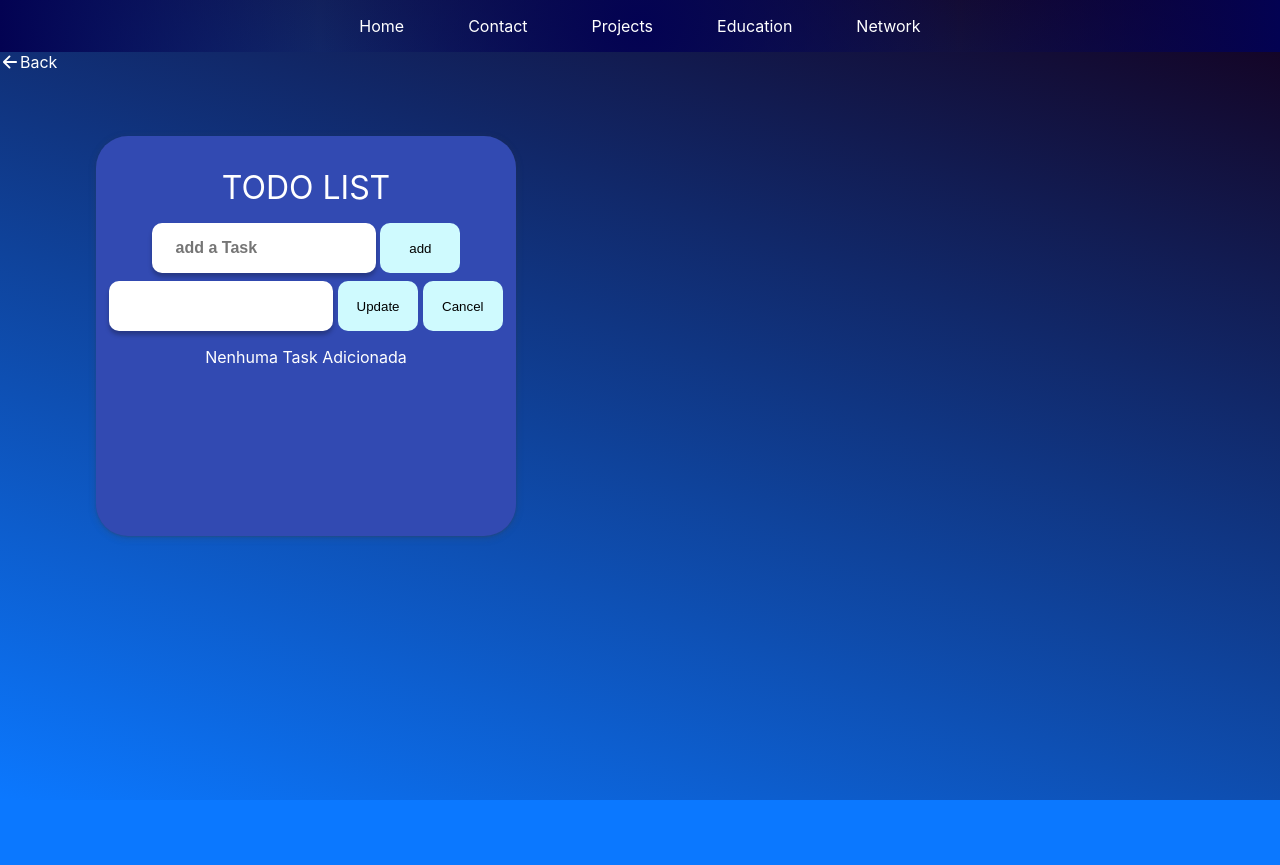
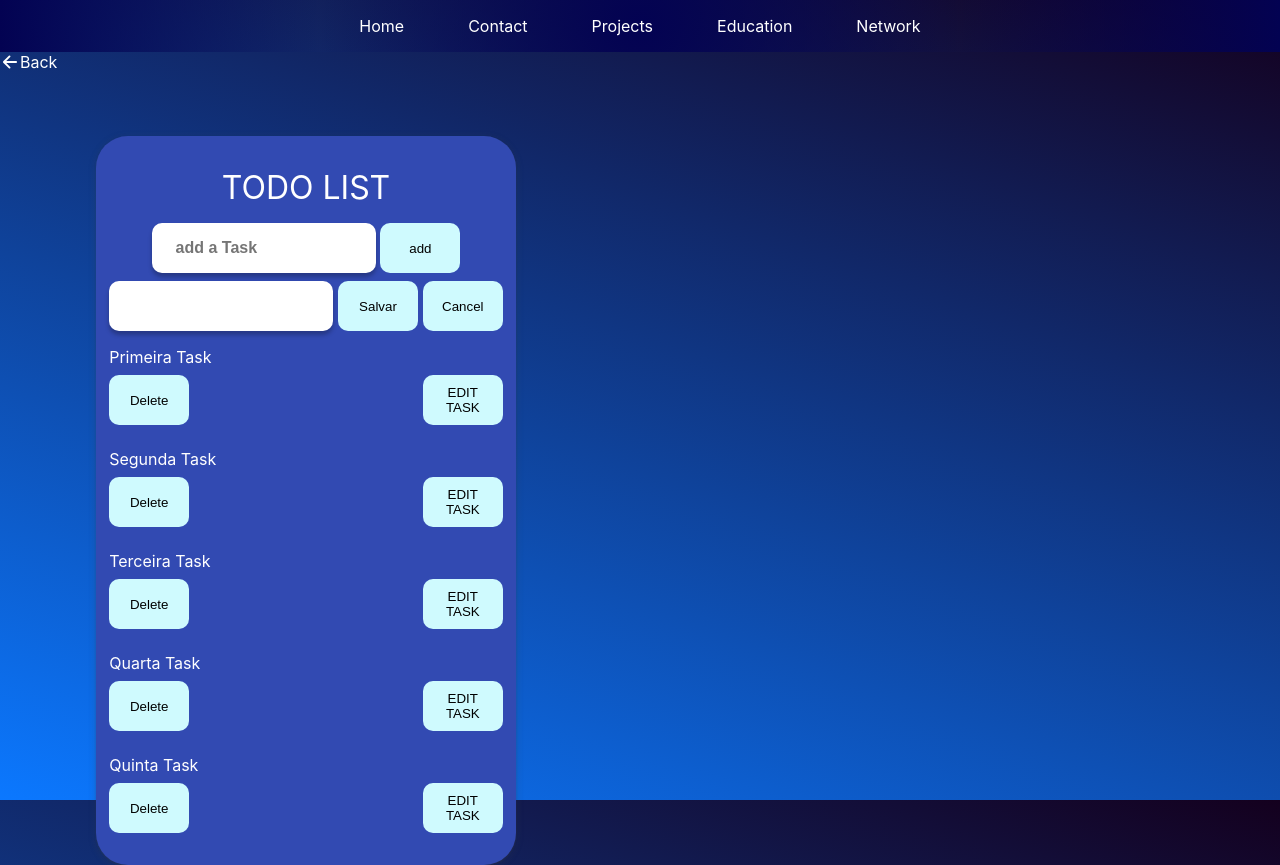
Before and after one commit to EduExtreme/edu-site-next, a Next.js app: page /projects in a window 1280 px wide. Before the commit the page ends 800 px from the top, so only its background shows below. Built offline with nearby package versions, Linux system fonts and the light colour scheme.

Commit message:
feat: handle add and delete adjustments

```diff
--- a/src/components/TodoProject/index.tsx
+++ b/src/components/TodoProject/index.tsx
@@ -1,39 +1,78 @@
-import { useState } from 'react';
+import { Fragment, useState } from 'react';
 import { v4 as uuidv4 } from 'uuid';
-import { GrAdd, GrTask } from 'react-icons/gr';
-import { Button, Input, TodoApp, TodoSection } from './styles';
+import { GrAdd } from 'react-icons/gr';
+import { Button, Input, TaskContent, TodoApp, TodoSection } from './styles';
+
+interface Task {
+  id: string;
+  isDone: boolean;
+  name: string;
+}
+const PreviousTasks = [
+  {
+    id: '1',
+    isDone: false,
+    name: 'Primeira Task',
+  },
+  {
+    id: '2',
+    isDone: false,
+    name: 'Segunda Task',
+  },
+  {
+    id: '3',
+    isDone: false,
+    name: 'Terceira Task',
+  },
+  {
+    id: '4',
+    isDone: false,
+    name: 'Quarta Task',
+  },
+  {
+    id: '5',
+    isDone: false,
+    name: 'Quinta Task',
+  },
+];
 
 export function TodoProject() {
   const [inputTask, setInputTask] = useState('');
-  const [tasks, setTasks] = useState([]);
 
-  const handleAdd = () => {
+  const [tasks, setTasks] = useState<Task[]>(PreviousTasks);
+
+  const handleAddNewTask = () => {
     if (inputTask) {
-      setTasks([
-        {
+      const addsData = [...tasks];
+
+      addsData.push({
         id: uuidv4(),
         name: inputTask,
         isDone: false,
-        },
-        ...tasks,
-      ]);
+      });
+
+      setTasks(addsData);
       setInputTask('');
     }
   };
 
-  const deleteTask = (index: number) => {
-    tasks.splice(index, 1);
-    setTasks([...tasks]);
+  // const deleteTask = (index: number) => {
+  //   tasks.splice(index, 1);
+  //   setTasks([...tasks]);
+  // };
+  const deleteTask = (id: string) => {
+    const uptadeData = [...tasks];
+
+    const findTaskItem = uptadeData.filter((task) => {
+      return task.id !== id;
+    });
+
+    setTasks(findTaskItem);
   };
-  const editTask = (index) => {
-    const updatedTodo = {
-      id: tasks.id,
-      name: tasks.name,
-      isDone: tasks.isDone,
+
+  const handleUpdateTask = () => {
+    const updatedTodo = [...tasks];
   };
-    setInputTask(updatedTodo);
-  };
-  console.log('LISTA DE TAREFAS', tasks);
 
   return (
     <TodoSection>
@@ -45,44 +84,38 @@ export function TodoProject() {
             onChange={(e) => setInputTask(e.target.value)}
             placeholder="add a Task"
           />
-          <Button type="button" onClick={handleAdd}>
+          <Button type="button" onClick={handleAddNewTask}>
             <GrAdd /> add
           </Button>
         </div>
+
         <div className="update-task">
-          <Input value={inputTask.name} onChange={(e) => editTask(e)} />
-          <Button
-            type="button"
-            onChange={(index) => setInputTask(index.target.value)}
-          >
-            Update
+          <Input type="text" />
+
+          <Button type="button">Salvar</Button>
+
+          <Button type="button" onClick={() => setInputTask(tasks[0].name)}>
+            Cancel
           </Button>
-          <Button type="button">Cancel</Button>
         </div>
 
         {tasks.length > 0 ? (
+          <TaskContent>
+            {tasks.map((data) => (
+              <Fragment key={data.id}>
+                <p>{data.name}</p>
                 <div>
-            {tasks.map((data, index) => (
-              <p key={uuidv4()}>
-                {data.name}
-                <Button type="button" onClick={() => deleteTask(index)}>
+                  {' '}
+                  <Button type="button" onClick={() => deleteTask(data.id)}>
                     Delete
                   </Button>
-                <Button
-                  type="button"
-                  onClick={() =>
-                    setInputTask({
-                      id: data.id,
-                      name: data.name,
-                      isDone: false,
-                    })
-                  }
-                >
+                  <Button type="button" onClick={() => setInputTask(data.name)}>
                     EDIT TASK
                   </Button>
-              </p>
+                </div>
+              </Fragment>
             ))}
-          </div>
+          </TaskContent>
         ) : (
           <p>Nenhuma Task Adicionada</p>
         )}
--- a/src/components/TodoProject/styles.ts
+++ b/src/components/TodoProject/styles.ts
@@ -7,7 +7,7 @@ export const TodoSection = styled.section`
   align-items: center;
   background-color: var(--blue-200);
   width: 420px;
-  height: 400px;
+
   border-radius: 2rem;
   box-shadow: rgba(60, 64, 67, 0.3) 0px 1px 2px 0px,
     rgba(60, 64, 67, 0.15) 0px 2px 6px 2px;
@@ -69,3 +69,20 @@ export const Button = styled.button`
   justify-content: center;
   align-items: center;
 `;
+
+export const TaskContent = styled.div`
+  display: flex;
+  flex-direction: column;
+  width: 100%;
+  gap: 0.5rem;
+
+  p {
+    display: flex;
+    width: 100%;
+  }
+
+  div {
+    display: flex;
+    justify-content: space-between;
+  }
+`;
```
Lines whose indentation alone changed are shown as unchanged.
